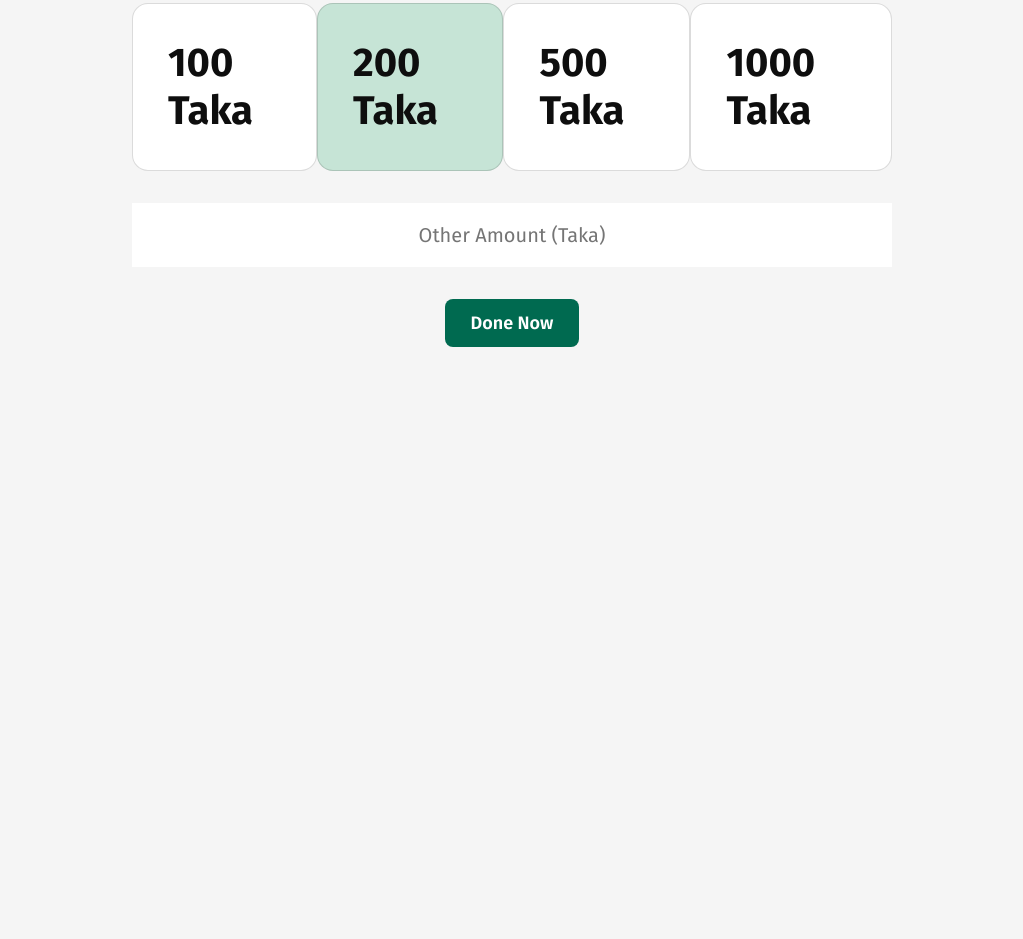
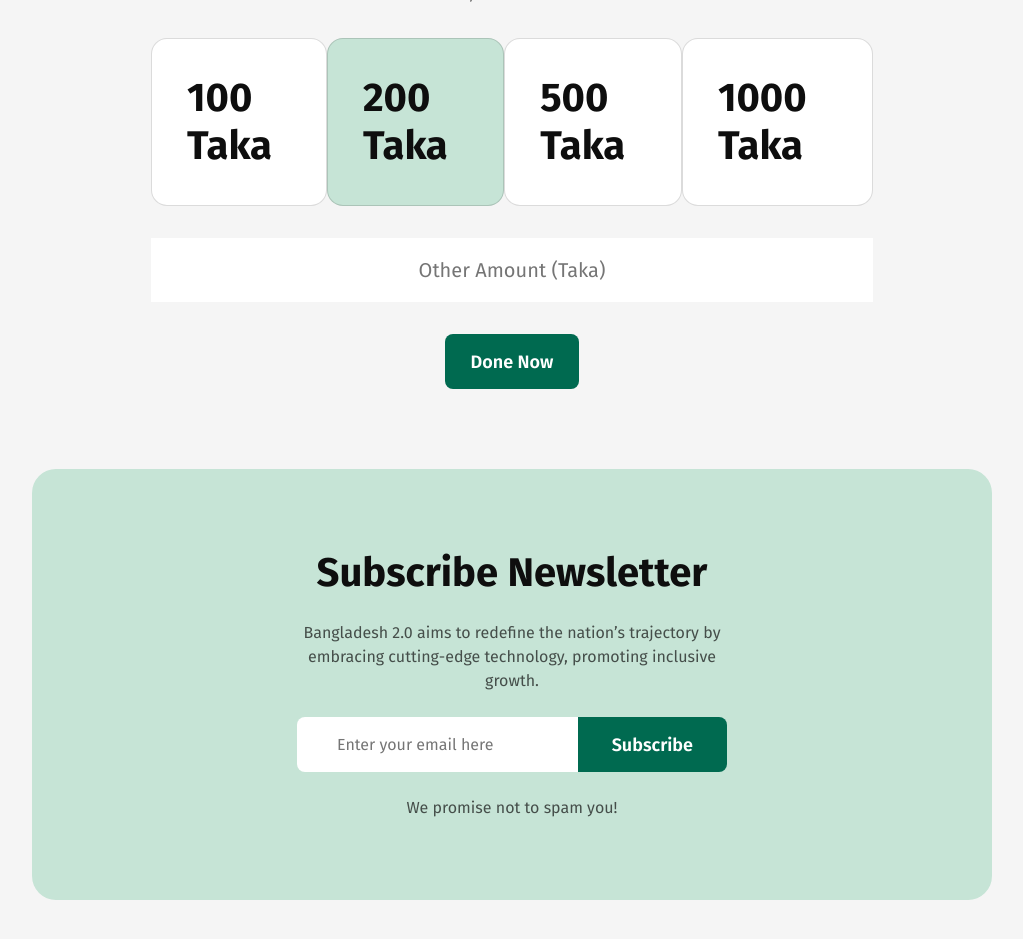
Before and after one commit to tahmid122/m1-assignment01, a plain HTML site: page index.html in a window 1280 px wide. Shown: the part 3562-4501 px from the top of the page, without its empty margins (128-1151 px from the left). Before the commit the page ends 3989 px from the top, so only its background shows below. Drawn offline with Linux system fonts and the light colour scheme.

Commit message:
newsletter section done

```diff
--- a/index.html
+++ b/index.html
@@ -184,6 +184,28 @@
           <button class="btn">Done Now</button>
         </div>
       </section>
+      <!-- Newsletter section -->
+      <section id="newsletter">
+        <div class="newsletter-details">
+          <div class="section-heading">
+            <h1>Subscribe Newsletter</h1>
+            <p>
+              Bangladesh 2.0 aims to redefine the nation’s trajectory by
+              embracing cutting-edge technology, promoting inclusive growth.
+            </p>
+          </div>
+          <form>
+            <input
+              type="text"
+              name=""
+              id=""
+              placeholder="Enter your email here"
+            />
+            <button>Subscribe</button>
+          </form>
+          <p>We promise not to spam you!</p>
+        </div>
+      </section>
     </main>
     <footer></footer>
   </body>
--- a/styles/style.css
+++ b/styles/style.css
@@ -259,6 +259,10 @@
   font-size: 40px;
   font-weight: bold;
 }
+.donate-amount {
+  width: 95%;
+  margin: 0 auto;
+}
 .donate-amount input {
   width: 100%;
   text-align: center;
@@ -278,3 +282,56 @@
 .amount:hover {
   background-color: rgba(198, 228, 214, 1);
 }
+/* Newsletter styles */
+#newsletter {
+  background-color: rgba(198, 228, 214, 1);
+  padding: 80px 265px;
+  border-radius: 24px;
+  width: 100%;
+}
+
+#newsletter .section-heading {
+  text-align: center;
+  margin-bottom: 24px;
+}
+.newsletter-details {
+  display: flex;
+  flex-direction: column;
+  justify-content: center;
+  align-items: center;
+}
+
+.newsletter-details form {
+  margin-bottom: 24px;
+  display: flex;
+  align-items: center;
+  width: 100%;
+}
+.newsletter-details form input,
+button {
+  height: 55px;
+  border: none;
+  outline: none;
+}
+.newsletter-details form input {
+  width: 600px;
+  font-size: 16px;
+  color: rgba(14, 14, 14, 0.3);
+  padding: 18px 0 18px 40px;
+  border-top-left-radius: 8px;
+  border-bottom-left-radius: 8px;
+}
+.newsletter-details form button {
+  border-top-right-radius: 8px;
+  border-bottom-right-radius: 8px;
+  background-color: rgba(0, 106, 80, 1);
+  font-size: 18px;
+  font-weight: 600;
+  color: white;
+  cursor: pointer;
+  transition: all 0.3s;
+  padding: 17px 34px;
+}
+.newsletter-details form button:hover {
+  background-color: black;
+}
```
